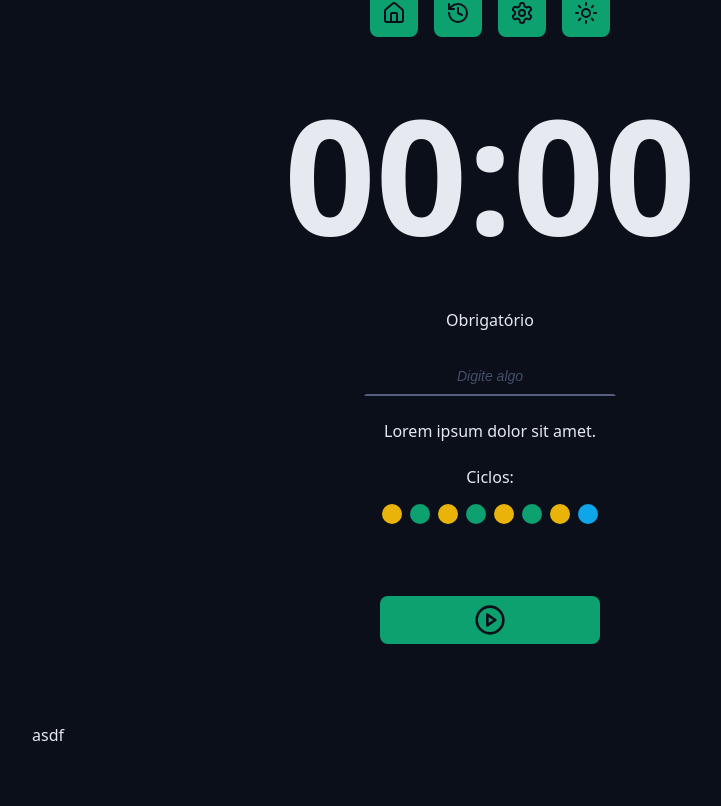
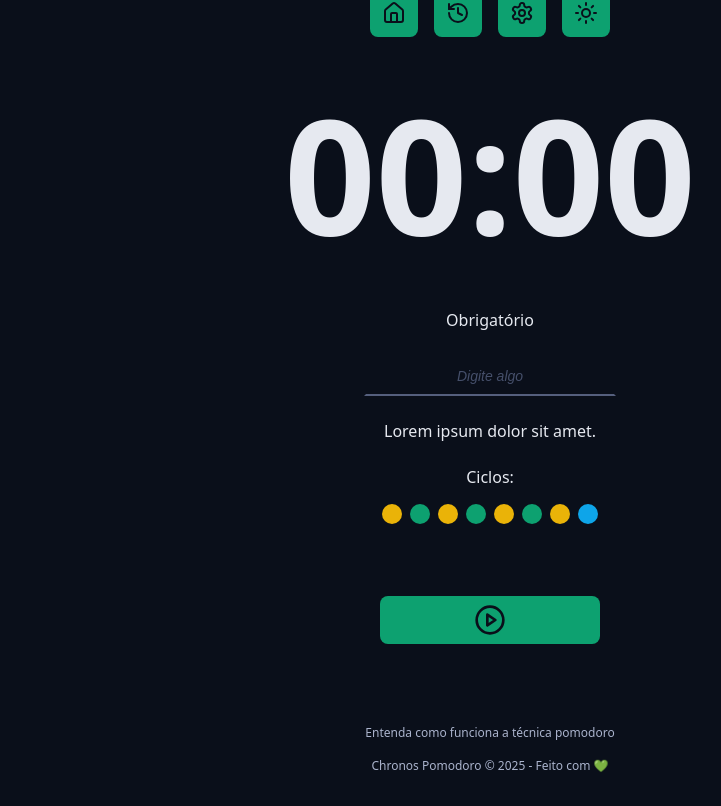
Before and after one commit to douglasrsantos/chronos-pomodoro, a React (Vite) app: page / in a window 1280 px wide. Shown: the part 232-1038 px from the top of the page, without its empty margins (150-871 px from the left). Before the commit the page ends 1010 px from the top, so only its background shows below. Built offline with nearby package versions, Linux system fonts and the light colour scheme.

Commit message:
created Footer component

```diff
--- a/src/App.tsx
+++ b/src/App.tsx
@@ -8,6 +8,7 @@
 import { Cycles } from './components/Cycles'
 import { DefaultButton } from './components/DefaultButton'
 import { PlayCircleIcon } from 'lucide-react'
+import { Footer } from './components/Footer'
 
 export function App() {
     return (
@@ -45,7 +46,9 @@
                     </div>
                 </form>
             </Container>
-            <Container>asdf</Container>
+            <Container>
+                <Footer />
+            </Container>
         </>
     )
 }
--- /dev/null
+++ b/src/components/Footer/index.tsx
@@ -0,0 +1,10 @@
+import styles from './styles.module.css'
+
+export function Footer() {
+    return (
+        <footer className={styles.footer}>
+            <a href=''>Entenda como funciona a técnica pomodoro</a>
+            <a href=''>Chronos Pomodoro &copy; {new Date().getFullYear()} - Feito com 💚</a>
+        </footer>
+    );
+}
--- /dev/null
+++ b/src/components/Footer/styles.module.css
@@ -0,0 +1,19 @@
+.footer {
+    display: flex;
+    flex-direction: column;
+    align-items: center;
+    justify-content: center;
+    gap: 2.4rem;
+    font-size: 1.2rem;
+    gap: 1.6rem;
+}
+
+.footer a {
+    color: var(--text-muted);
+    text-decoration: none;
+}
+
+.footer a:hover {
+    color: var(--text-muted);
+    text-decoration: underline;
+}
```
